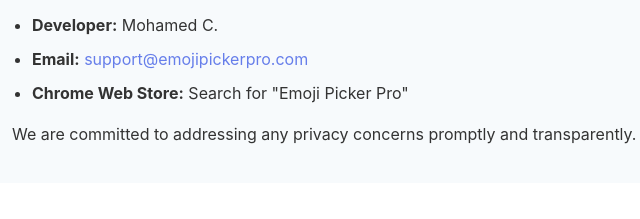
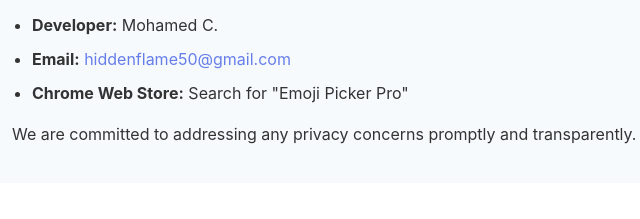
Before and after one commit to hiddenflame50/emoji-picker, a plain HTML site: page index.html in a window 1280 px wide. Shown: the part 3427-3646 px from the top of the page, 292-932 px from the left. Drawn offline with Linux system fonts and the light colour scheme.

Commit message:
Update index.html

```diff
--- a/index.html
+++ b/index.html
@@ -215,7 +215,7 @@
             </p>
             <ul>
                 <li><strong>Developer:</strong> Mohamed C.</li>
-                <li><strong>Email:</strong> <a href="mailto:support@emojipickerpro.com">support@emojipickerpro.com</a></li>
+                <li><strong>Email:</strong> <a href="mailto:hiddenflame50@gmail.com">hiddenflame50@gmail.com</a></li>
                 <li><strong>Chrome Web Store:</strong> Search for "Emoji Picker Pro"</li>
             </ul>
             <p>
```
